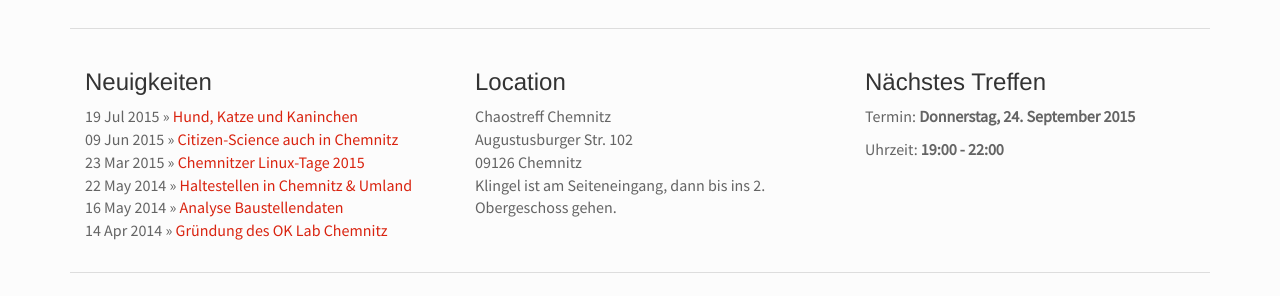
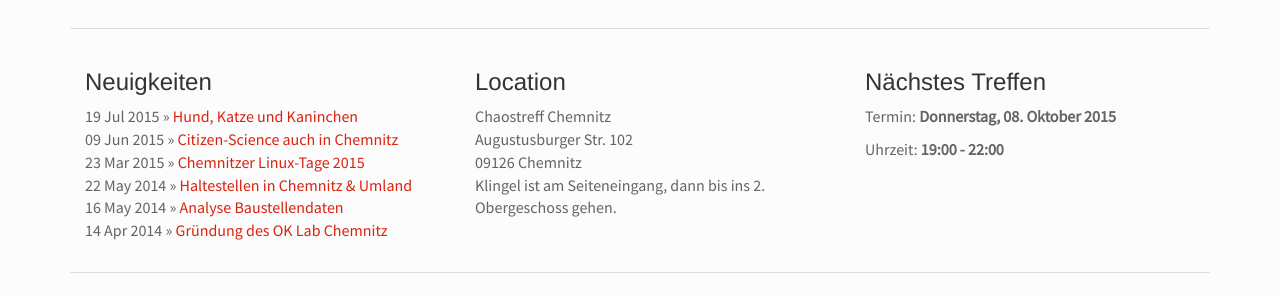
Before and after one commit to CodeforChemnitz/codeforchemnitz.github.io, a Jekyll site: the page built from index.html, in a window 1280 px wide and 992 px high. Shown: the part 666-962 px from the top of the window. Built offline with Jekyll 4.4.1, drawn with Linux system fonts in a browser that asks for light colours; Markdown is read by kramdown in place of the engine named in the settings.

Commit message:
"event updated"

```diff
--- a/_data/treffen.yml
+++ b/_data/treffen.yml
@@ -1,7 +1,7 @@
 # comment day to have a "unknown event date" message
 day: Donnerstag
-day-nr: 24
-month: September 2015
+day-nr: 08
+month: Oktober 2015
 time: "19:00 - 22:00"
 #
 #location: Altes Heizhaus im Innenhof der TU Chemnitz, Str. der Nationen 62
```
